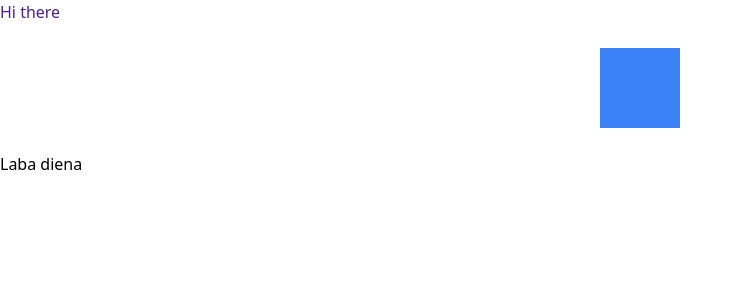
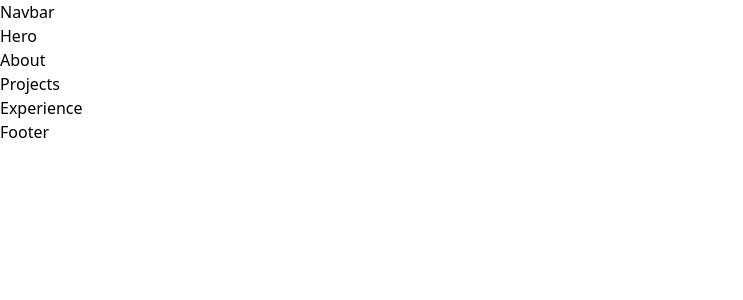
Before and after one commit to AistePrusoveFE/aisteprusovefe.github.io, a React (Create React App) app: page / in a window 1280 px wide. Shown: the top 300 px of the page, without its empty margins (0-743 px from the left). Built offline with nearby package versions, Linux system fonts and the light colour scheme.

Commit message:
main components created

```diff
--- a/src/App.tsx
+++ b/src/App.tsx
@@ -1,9 +1,19 @@
+import About from "./components/About";
+import Experience from "./components/Experience";
+import Footer from "./components/Footer";
+import Hero from "./components/Hero";
+import Navbar from "./components/Navbar";
+import Projects from "./components/Projects";
+
 function App() {
   return (
     <>
-      <h1 className="text-violet-900">Hi there</h1>
-      <div className="w-20 h-20 bg-blue-500 mx-auto my-6"></div>
-      <p>Laba diena</p>
+      <Navbar/>
+      <Hero />
+      <About />
+      <Projects />
+      <Experience />
+      <Footer />
     </>
   );
 }
--- /dev/null
+++ b/src/components/About.tsx
@@ -0,0 +1,5 @@
+export default function About() {
+  return (
+    <div>About</div>
+  )
+}
--- /dev/null
+++ b/src/components/Experience.tsx
@@ -0,0 +1,5 @@
+export default function Experience() {
+  return (
+    <div>Experience</div>
+  )
+}
--- /dev/null
+++ b/src/components/Footer.tsx
@@ -0,0 +1,5 @@
+export default function Footer() {
+  return (
+    <div>Footer</div>
+  )
+}
--- /dev/null
+++ b/src/components/Hero.tsx
@@ -0,0 +1,5 @@
+export default function Hero() {
+  return (
+    <div>Hero</div>
+  )
+}
--- /dev/null
+++ b/src/components/Navbar.tsx
@@ -0,0 +1,5 @@
+export default function Navbar() {
+  return (
+    <div>Navbar</div>
+  )
+}
--- /dev/null
+++ b/src/components/Projects.tsx
@@ -0,0 +1,5 @@
+export default function Projects() {
+  return (
+    <div>Projects</div>
+  )
+}
--- /dev/null
+++ b/src/ui/Wrapper.tsx
@@ -0,0 +1,5 @@
+export default function Wrapper() {
+  return (
+    <div>Wrapper</div>
+  )
+}
```
